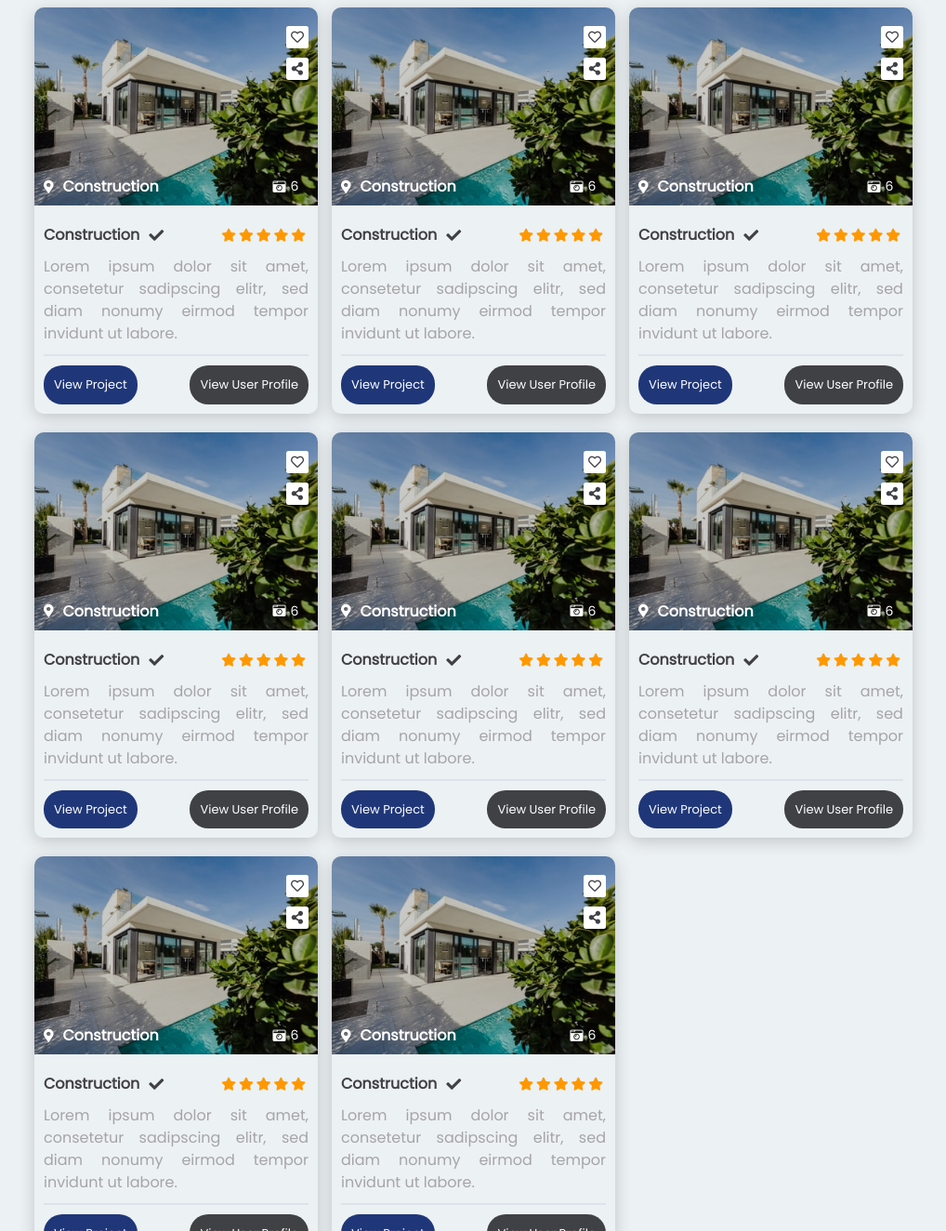
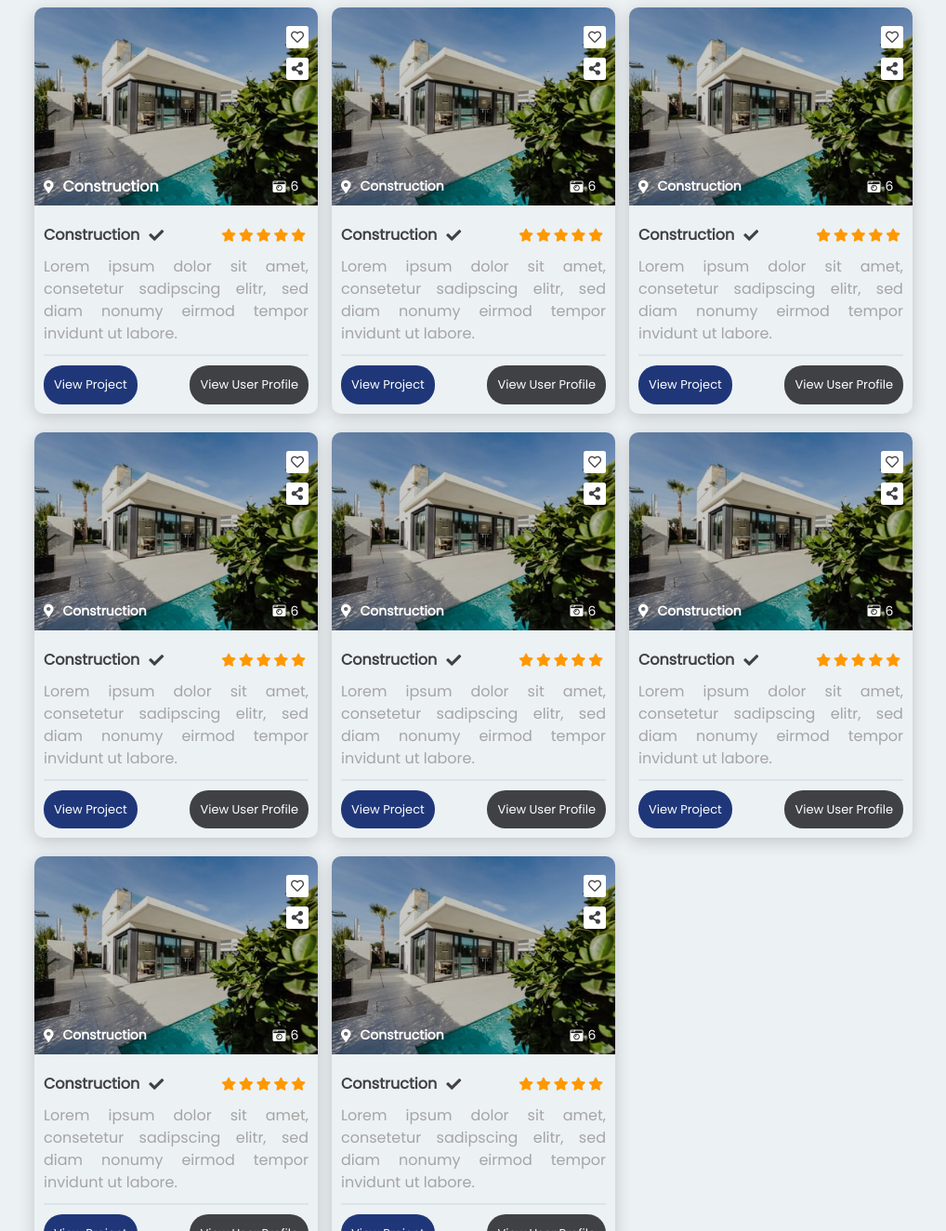
Before and after one commit to khalidbinahsan/bootstrap-temp, a plain HTML site: page index.html in a window 1280 px wide. Shown: the part 538-1862 px from the top of the page at 93% size, without its empty margins (128-1146 px from the left). Drawn offline with nearby package versions, Linux system fonts and the light colour scheme.

Commit message:
h5 tag cng to span

```diff
--- a/index.html
+++ b/index.html
@@ -405,7 +405,7 @@
                         <div class="bottom-part d-flex justify-content-between position-absolute">
                             <div class="location d-flex align-items-center">
                                 <i class="fas fa-map-marker-alt mr-3 text-white"></i>
-                                <h5 class="text-white m-0 font-weight-bold">Construction</h5>
+                                <span class="text-white m-0 font-weight-bold">Construction</span>
                             </div>
                             <div class="camera-cont d-flex align-items-center">
                                 <i class="fas fa-camera-retro text-white mr-2"></i>
@@ -448,7 +448,7 @@
                         <div class="bottom-part d-flex justify-content-between position-absolute">
                             <div class="location d-flex align-items-center">
                                 <i class="fas fa-map-marker-alt mr-3 text-white"></i>
-                                <h5 class="text-white m-0 font-weight-bold">Construction</h5>
+                                <span class="text-white m-0 font-weight-bold">Construction</span>
                             </div>
                             <div class="camera-cont d-flex align-items-center">
                                 <i class="fas fa-camera-retro text-white mr-2"></i>
@@ -491,7 +491,7 @@
                         <div class="bottom-part d-flex justify-content-between position-absolute">
                             <div class="location d-flex align-items-center">
                                 <i class="fas fa-map-marker-alt mr-3 text-white"></i>
-                                <h5 class="text-white m-0 font-weight-bold">Construction</h5>
+                                <span class="text-white m-0 font-weight-bold">Construction</span>
                             </div>
                             <div class="camera-cont d-flex align-items-center">
                                 <i class="fas fa-camera-retro text-white mr-2"></i>
@@ -534,7 +534,7 @@
                         <div class="bottom-part d-flex justify-content-between position-absolute">
                             <div class="location d-flex align-items-center">
                                 <i class="fas fa-map-marker-alt mr-3 text-white"></i>
-                                <h5 class="text-white m-0 font-weight-bold">Construction</h5>
+                                <span class="text-white m-0 font-weight-bold">Construction</span>
                             </div>
                             <div class="camera-cont d-flex align-items-center">
                                 <i class="fas fa-camera-retro text-white mr-2"></i>
@@ -577,7 +577,7 @@
                         <div class="bottom-part d-flex justify-content-between position-absolute">
                             <div class="location d-flex align-items-center">
                                 <i class="fas fa-map-marker-alt mr-3 text-white"></i>
-                                <h5 class="text-white m-0 font-weight-bold">Construction</h5>
+                                <span class="text-white m-0 font-weight-bold">Construction</span>
                             </div>
                             <div class="camera-cont d-flex align-items-center">
                                 <i class="fas fa-camera-retro text-white mr-2"></i>
@@ -620,7 +620,7 @@
                         <div class="bottom-part d-flex justify-content-between position-absolute">
                             <div class="location d-flex align-items-center">
                                 <i class="fas fa-map-marker-alt mr-3 text-white"></i>
-                                <h5 class="text-white m-0 font-weight-bold">Construction</h5>
+                                <span class="text-white m-0 font-weight-bold">Construction</span>
                             </div>
                             <div class="camera-cont d-flex align-items-center">
                                 <i class="fas fa-camera-retro text-white mr-2"></i>
@@ -663,7 +663,7 @@
                         <div class="bottom-part d-flex justify-content-between position-absolute">
                             <div class="location d-flex align-items-center">
                                 <i class="fas fa-map-marker-alt mr-3 text-white"></i>
-                                <h5 class="text-white m-0 font-weight-bold">Construction</h5>
+                                <span class="text-white m-0 font-weight-bold">Construction</span>
                             </div>
                             <div class="camera-cont d-flex align-items-center">
                                 <i class="fas fa-camera-retro text-white mr-2"></i>
```
